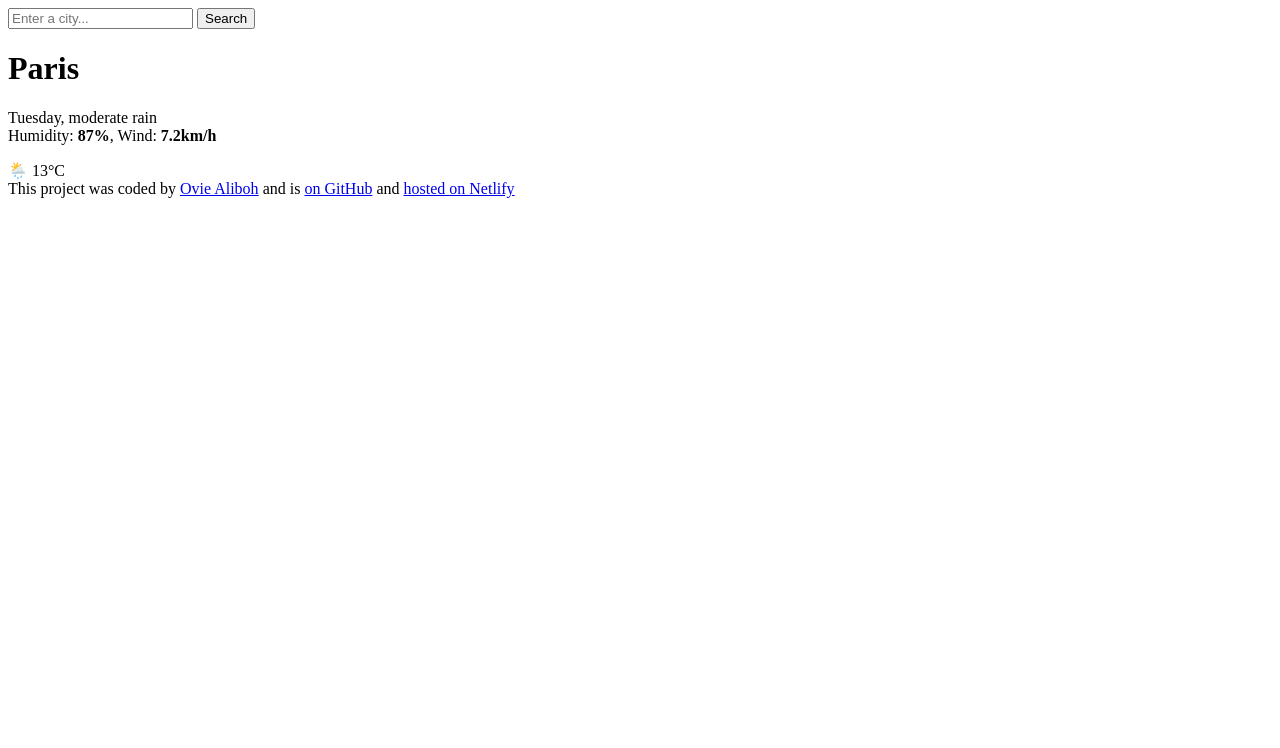
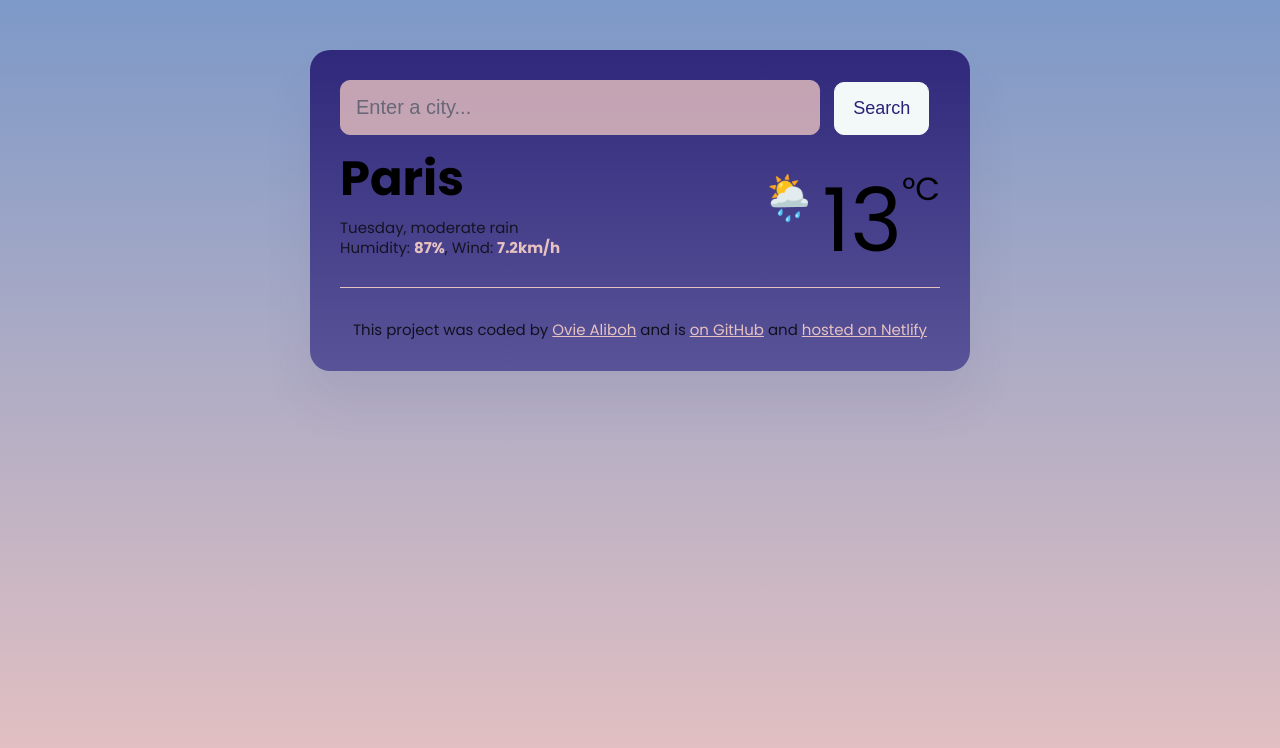
Before and after one commit to Poppyland937/Sunny-Side-Up, a plain HTML site: page index.html in a window 1280 px wide. Drawn offline with Linux system fonts and the light colour scheme.

Commit message:
completed basic css

```diff
--- a/index.html
+++ b/index.html
@@ -3,26 +3,43 @@
   <head>
     <meta charset="UTF-8" />
     <meta name="viewport" content="width=device-width, initial-scale=1.0" />
+    <link rel="preconnect" href="https://fonts.googleapis.com" />
+    <link rel="preconnect" href="https://fonts.gstatic.com" crossorigin />
+    <link
+      href="https://fonts.googleapis.com/css2?family=Poppins:ital,wght@0,100;0,200;0,300;0,400;0,500;0,600;0,700;0,800;0,900;1,100;1,200;1,300;1,400;1,500;1,600;1,700;1,800;1,900&display=swap"
+      rel="stylesheet"
+    />
     <link rel="stylesheet" href="src/styles.css" />
     <title>Sunny Side Up</title>
   </head>
   <body>
     <div class="weather-app">
       <header>
-        <form>
-          <input type="search" placeholder="Enter a city..." required />
-          <input type="submit" value="Search" />
+        <form class="search-form">
+          <input
+            type="search"
+            placeholder="Enter a city..."
+            required
+            class="search-form-input"
+          />
+          <input type="submit" value="Search" class="search-form-submit" />
         </form>
       </header>
       <main>
-        <h1>Paris</h1>
-        <div>
-          <p>
-            Tuesday, moderate rain <br />
-            Humidity: <strong>87%</strong>, Wind: <strong>7.2km/h</strong>
-          </p>
+        <div class="weather-app-data">
+          <div>
+            <h1 class="weather-city">Paris</h1>
+            <p class="weather-details">
+              Tuesday, moderate rain <br />
+              Humidity: <strong>87%</strong>, Wind: <strong>7.2km/h</strong>
+            </p>
+          </div>
+          <div class="weather-app-container">
+            <div class="weather-icon">🌦️</div>
+            <div class="weather-temperature">13</div>
+            <div class="weather-unit">°C</div>
+          </div>
         </div>
-        <div>🌦️ 13°C</div>
       </main>
       <footer>
         This project was coded by
--- a/src/styles.css
+++ b/src/styles.css
@@ -0,0 +1,84 @@
+body {
+  background: linear-gradient(#7d99c8, #e8c2c1) fixed;
+  font-family: poppins;
+}
+a {
+  color: #e8c2c1;
+}
+.weather-app {
+  background: linear-gradient(#2a2277, #8f8dbe) fixed;
+  max-width: 600px;
+  margin: 50px auto;
+  padding: 30px;
+  border-radius: 20px;
+  box-shadow: 0 30px 50px rgba(65, 50, 100, 0.08);
+}
+.search-form-input {
+  background-color: #e8c2c1;
+  border: 1px solid #e8c2c1;
+  opacity: 80%;
+  border-radius: 10px;
+  width: 80%;
+  padding: 15px;
+  font-size: 20px;
+  color: #7d99c8;
+}
+.search-form-submit {
+  background-color: #f3f8f9;
+  color: #2a2277;
+  padding: 15px 18px;
+  border-radius: 10px;
+  border: 1px solid #f3f8f9;
+  font-size: 18px;
+  margin-left: 10px;
+  cursor: pointer;
+  transition: ease-in-out 200ms;
+}
+.search-form-submit:hover {
+  background-color: #2a2277;
+  color: #f3f8f9;
+  border: 1px solid #7d99c8;
+}
+main {
+  padding-top: 20px;
+}
+.weather-app-data {
+  display: flex;
+  justify-content: space-between;
+}
+.weather-city {
+  margin: 0;
+  font-size: 48px;
+  line-height: 48px;
+}
+.weather-details {
+  font-size: 15px;
+  line-height: 20px;
+  color: rgba(15, 14, 23, 0.9);
+}
+.weather-details strong {
+  color: #e8c2c1;
+}
+.weather-app-container {
+  display: flex;
+}
+.weather-temperature {
+  font-size: 88px;
+  margin-left: 6px;
+  font-weight: 800px;
+}
+.weather-icon {
+  font-size: 44px;
+  margin-top: 10px;
+}
+.weather-unit {
+  font-size: 32px;
+  margin-top: 10px;
+}
+footer {
+  border-top: 1px solid #e8c2c1;
+  padding: 30px 0 0 0;
+  text-align: center;
+  font-size: 15px;
+  color: rgba(0, 0, 0, 0.8);
+}
```
